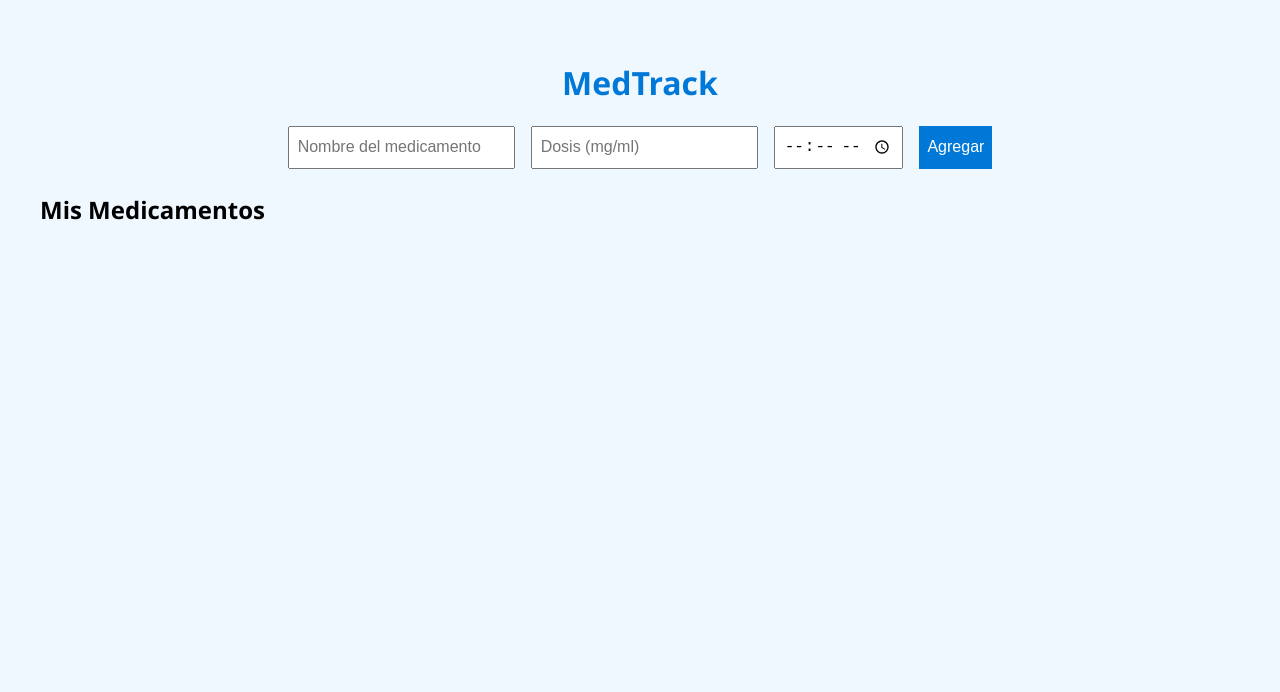
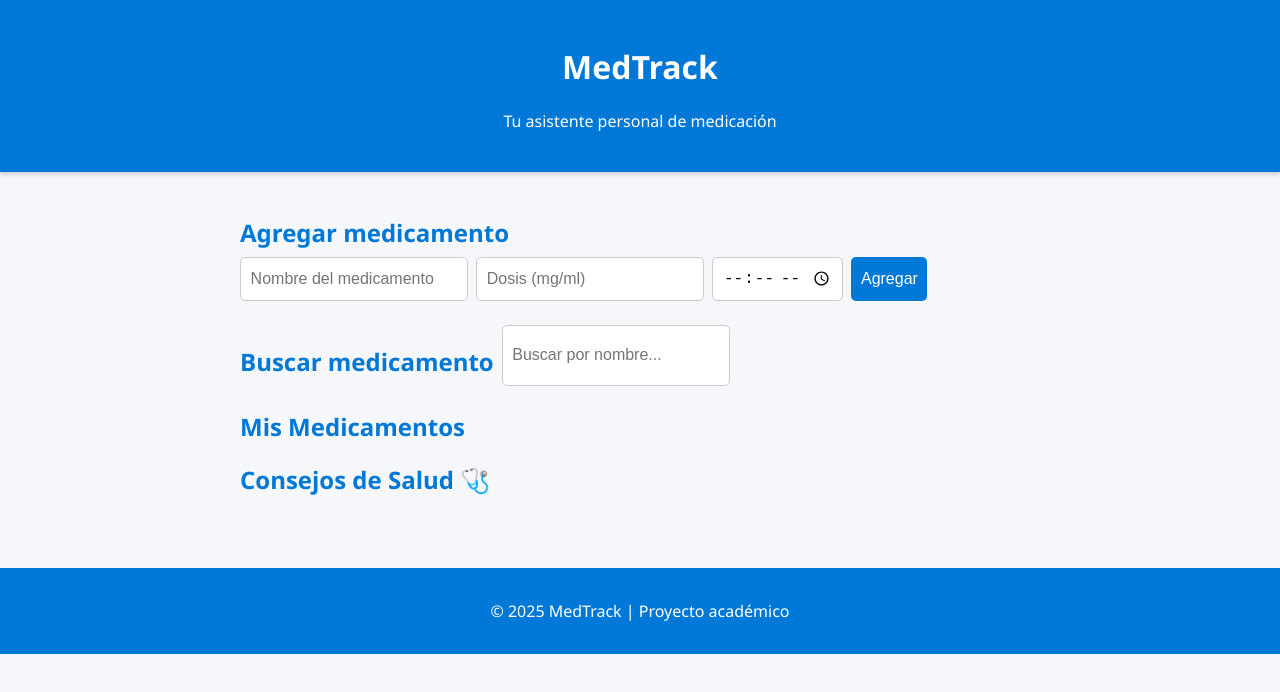
Before and after one commit to Brianojd/parcial-1-pd-acn4bv-codarini-ojeda, a plain HTML site: page index.html in a window 1280 px wide. Drawn offline with Linux system fonts and the light colour scheme.

Commit message:
Mejoras en el diseño

```diff
--- a/index.html
+++ b/index.html
@@ -6,16 +6,41 @@
   <link rel="stylesheet" href="style.css" />
 </head>
 <body>
+  <header>
     <h1>MedTrack</h1>
+    <p>Tu asistente personal de medicación</p>
+  </header>
+
+  <main>
+    <section class="formulario">
+      <h2>Agregar medicamento</h2>
       <form id="formMedicamento">
         <input type="text" id="nombre" placeholder="Nombre del medicamento" required />
         <input type="text" id="dosis" placeholder="Dosis (mg/ml)" required />
         <input type="time" id="horario" required />
         <button type="submit">Agregar</button>
       </form>
+    </section>
 
+    <section class="buscador">
+      <h2>Buscar medicamento</h2>
+      <input type="text" id="buscar" placeholder="Buscar por nombre..." />
+    </section>
+
+    <section class="lista">
       <h2>Mis Medicamentos</h2>
       <ul id="listaMedicamentos"></ul>
+    </section>
+
+    <section class="tips">
+      <h2>Consejos de Salud 🩺</h2>
+      <ul id="listaTips"></ul>
+    </section>
+  </main>
+
+  <footer>
+    <p>© 2025 MedTrack | Proyecto académico</p>
+  </footer>
 
   <script src="script.js"></script>
 </body>
--- a/style.css
+++ b/style.css
@@ -1,29 +1,87 @@
+:root {
+  --azul: #0078d7;
+  --gris: #f5f7fa;
+  --blanco: #fff;
+  --rojo: #e74c3c;
+}
+
 body {
   font-family: 'Segoe UI', sans-serif;
-  background-color: #f0f8ff;
-  padding: 2rem;
+  background-color: var(--gris);
+  color: #333;
+  margin: 0;
+  padding: 0;
 }
 
-h1 {
-  color: #0078d7;
+header {
+  background-color: var(--azul);
+  color: var(--blanco);
   text-align: center;
+  padding: 1.5rem;
+  box-shadow: 0 2px 5px rgba(0,0,0,0.2);
 }
 
-form {
+main {
+  padding: 1.5rem;
+  max-width: 800px;
+  margin: auto;
+}
+
+h2 {
+  color: var(--azul);
+  margin-bottom: 0.5rem;
+}
+
+form, .buscador {
   display: flex;
-  justify-content: center;
-  gap: 1rem;
+  flex-wrap: wrap;
+  gap: 0.5rem;
   margin-bottom: 1.5rem;
 }
 
 input, button {
-  padding: 0.5rem;
+  padding: 0.6rem;
+  border: 1px solid #ccc;
+  border-radius: 5px;
   font-size: 1rem;
 }
 
 button {
-  background-color: #0078d7;
-  color: white;
+  background-color: var(--azul);
+  color: var(--blanco);
   border: none;
   cursor: pointer;
+  transition: background 0.3s;
 }
+
+button:hover {
+  background-color: #005fa3;
+}
+
+ul {
+  list-style: none;
+  padding: 0;
+}
+
+li {
+  background-color: var(--blanco);
+  margin: 0.4rem 0;
+  padding: 0.6rem;
+  border-radius: 6px;
+  display: flex;
+  justify-content: space-between;
+  align-items: center;
+  box-shadow: 0 1px 3px rgba(0,0,0,0.1);
+}
+
+button.eliminar {
+  background-color: var(--rojo);
+}
+
+footer {
+  text-align: center;
+  background: var(--azul);
+  color: var(--blanco);
+  padding: 1rem;
+  margin-top: 2rem;
+}
```
Lines whose indentation alone changed are shown as unchanged.
